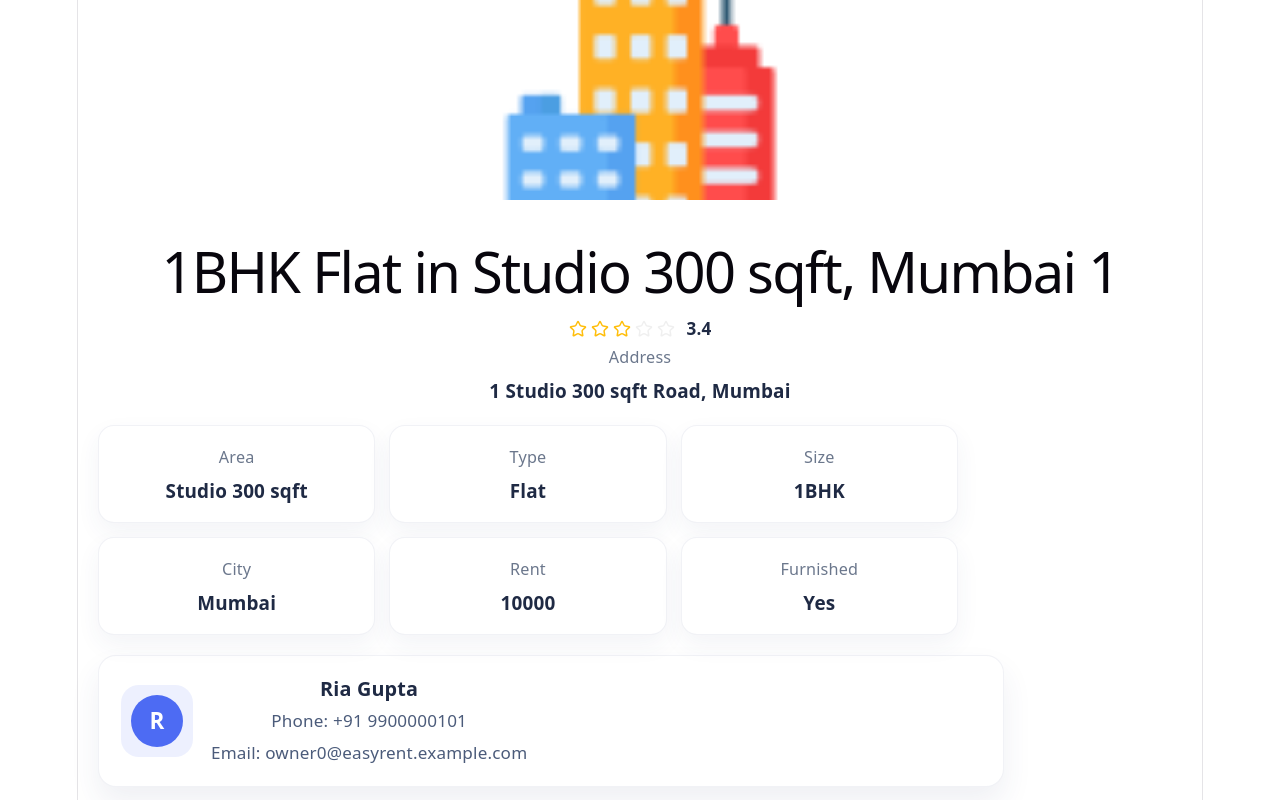
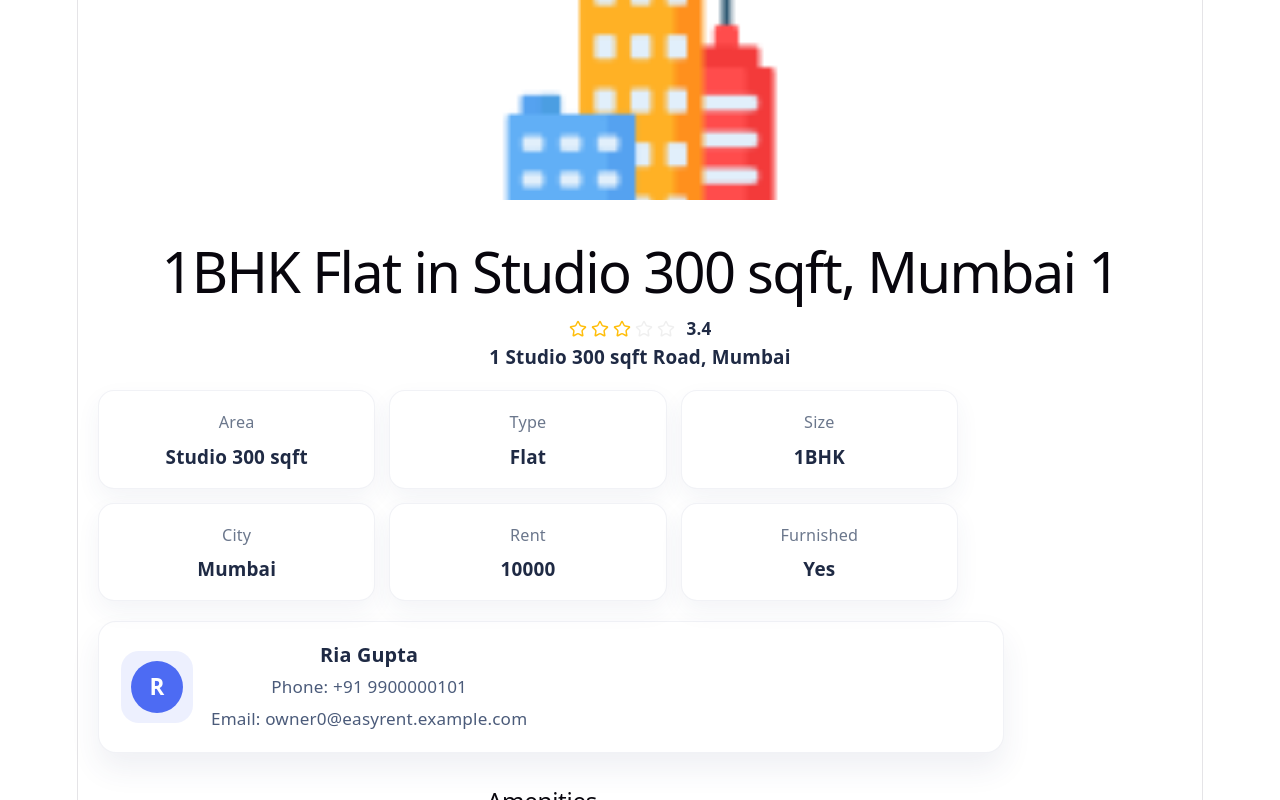
Before and after one commit to sakshi07bhosale/Easy-rent-react-app, a React (Vite) app: page /property/1 in a window 1280 px wide. Shown: the top 800 px of the page. Built offline with nearby package versions, Linux system fonts and the light colour scheme.

Commit message:
address part updated

```diff
--- a/src/views/PropertyDetails/PropertyDetails.jsx
+++ b/src/views/PropertyDetails/PropertyDetails.jsx
@@ -41,7 +41,6 @@ function PropertyDetails() {
       </div>
       <div>
 
-          <div className="summary-card-label">Address</div>
           <div className="summary-card-value">{propertyDetails.address || 'N/A'}</div>
       </div>
       <div className="property-summary-cards">
```
